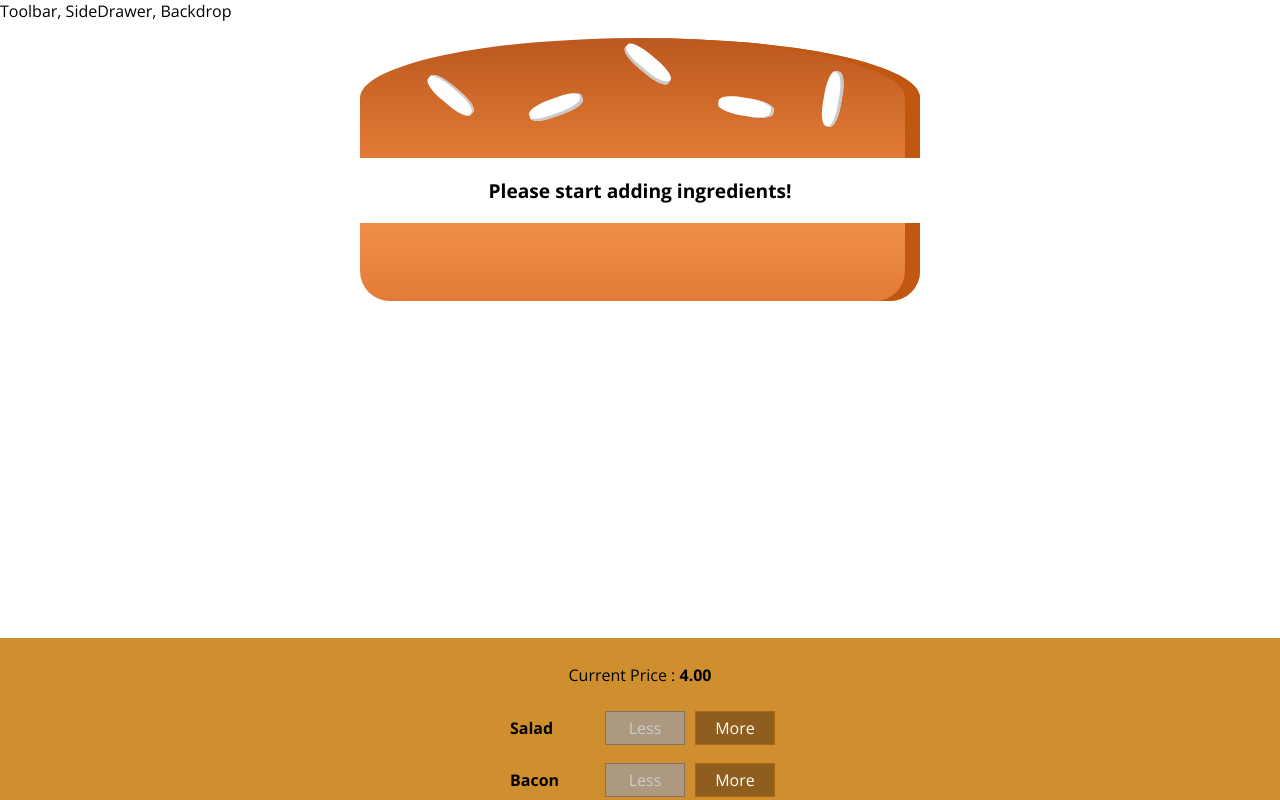
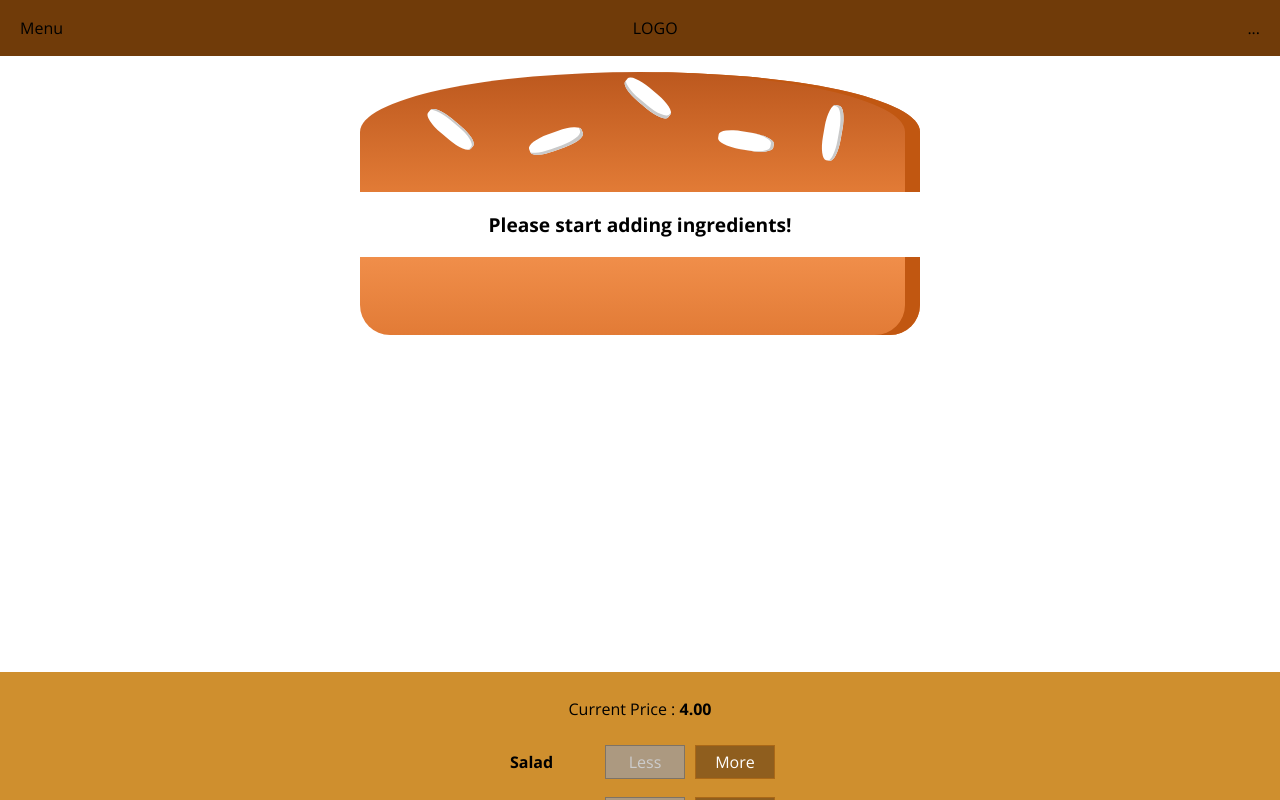
Before and after one commit to kk5190/burger-builder, a React app: page / in a window 1280 px wide. Shown: the top 800 px of the page. Built offline with nearby package versions, Linux system fonts and the light colour scheme.

Commit message:
Add navigation toolbar

```diff
--- a/src/components/Layout/Layout.css
+++ b/src/components/Layout/Layout.css
@@ -1,3 +1,3 @@
 .Content {
-    margin-top: 16px;
+    margin-top: 72px;
 }
--- a/src/components/Layout/Layout.js
+++ b/src/components/Layout/Layout.js
@@ -2,10 +2,11 @@
 
 import Wrapper from '../../HOC/Wrapper'
 import classes from './Layout.css';
+import Toolbar from '../Navigation/Toolbar/Toolbar';
 
 const Layout = ( props ) => (
     <Wrapper>
-        <div>Toolbar, SideDrawer, Backdrop</div>
+        <Toolbar />
         <main className={classes.Content}>
             {props.children}
         </main>
--- /dev/null
+++ b/src/components/Navigation/Toolbar/Toolbar.css
@@ -0,0 +1,14 @@
+.Toolbar {
+  height: 56px;
+  width: 100%;
+  position: fixed;
+  top: 0;
+  left: 0;
+  background-color: #703B09;
+  display: flex;
+  justify-content: space-between;
+  align-items: center;
+  padding: 0 20px;
+  box-sizing: border-box;
+  z-index: 90;
+}
--- /dev/null
+++ b/src/components/Navigation/Toolbar/Toolbar.js
@@ -0,0 +1,16 @@
+import React from 'react';
+
+import classes from './Toolbar.css';
+
+
+const Toolbar = (props) => (
+  <header className={classes.Toolbar}>
+    <div>Menu</div>
+    <div>LOGO</div>
+    <nav>
+      ...
+    </nav>
+  </header>
+);
+
+export default Toolbar;
```
